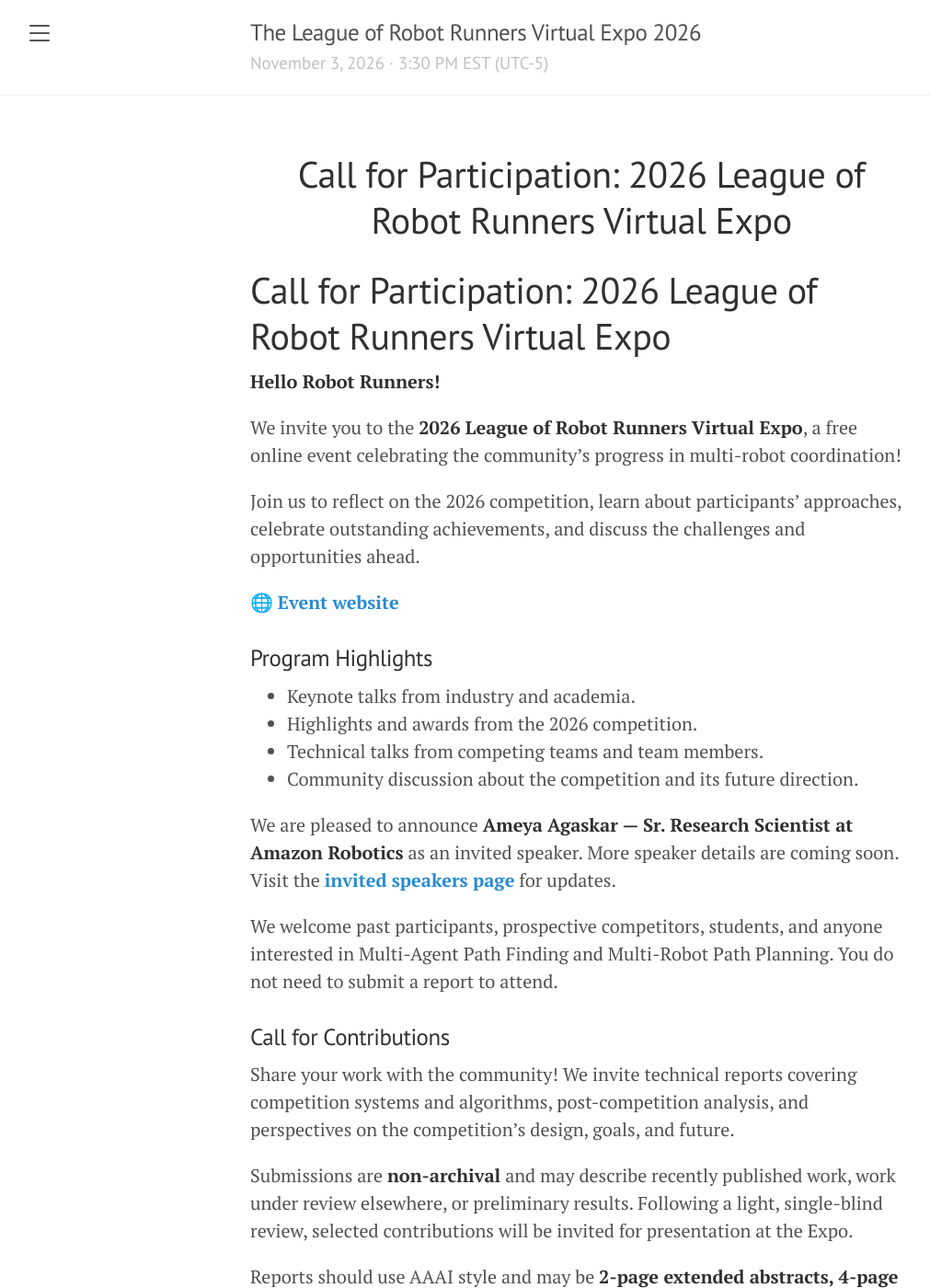
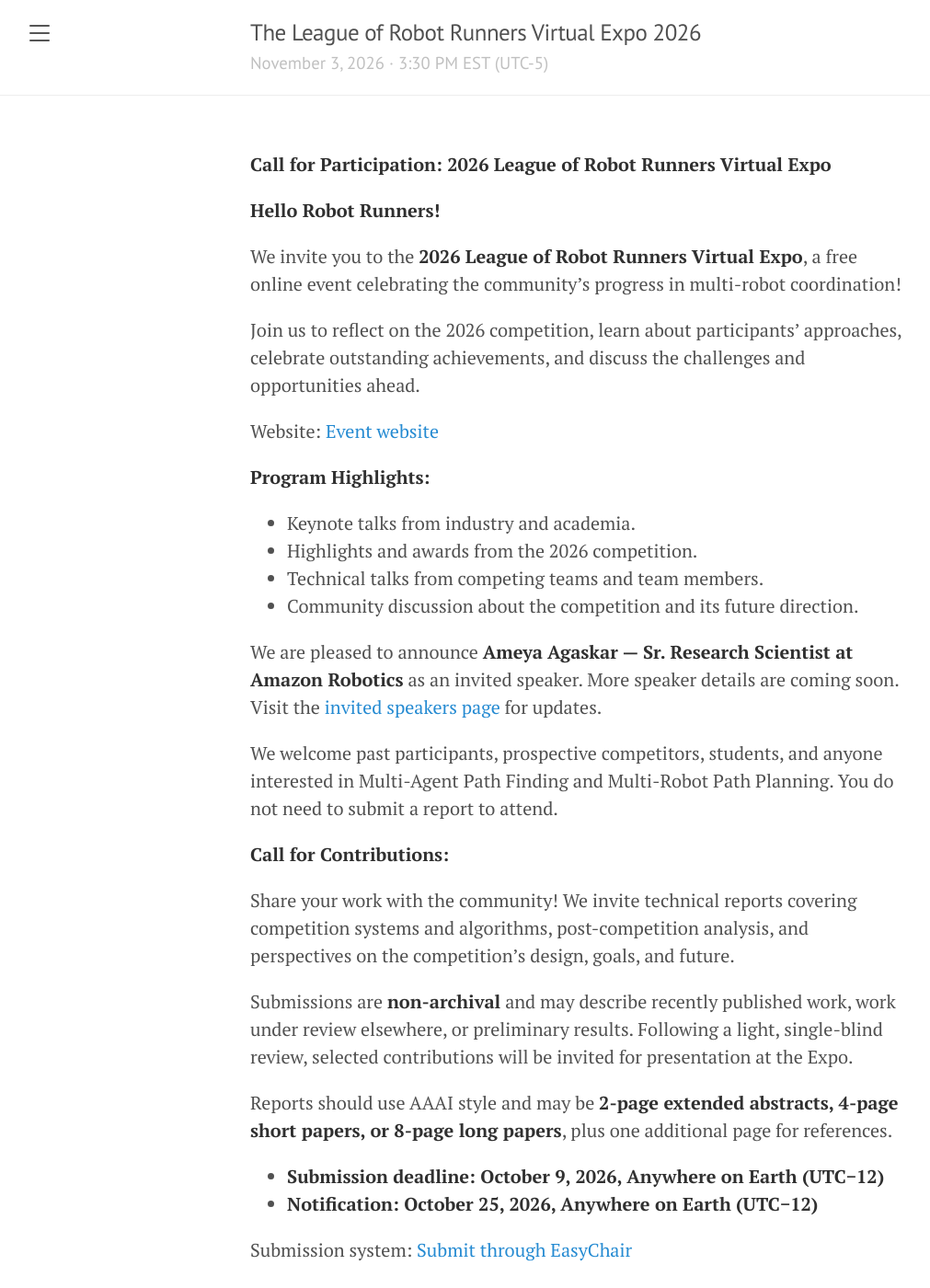
Before and after one commit to MAPF-Competition/2026expo, a Jekyll site: the page built from call_for_participation.md, in a window 1280 px wide and 1400 px high. Shown: the whole window at 92% size, without its empty margins (8-1019 px from the left). Built offline with Jekyll 4.4.1, drawn with Linux system fonts in a browser that asks for light colours; our own code applies the rules of GitHub Pages for plain Markdown files; some of the changed text lies outside the part shown.

Commit message:
Match participation announcement to previous post style

```diff
--- a/call_for_participation.md
+++ b/call_for_participation.md
@@ -1,4 +1,4 @@
-# Call for Participation: 2026 League of Robot Runners Virtual Expo
+**Call for Participation: 2026 League of Robot Runners Virtual Expo**
 
 **Hello Robot Runners!**
 
@@ -6,20 +6,20 @@ We invite you to the **2026 League of Robot Runners Virtual Expo**, a free onlin
 
 Join us to reflect on the 2026 competition, learn about participants’ approaches, celebrate outstanding achievements, and discuss the challenges and opportunities ahead.
 
-🌐 [**Event website**](https://expo26.leagueofrobotrunners.org/)
+Website: [Event website](https://expo26.leagueofrobotrunners.org/)
 
-### Program Highlights
+**Program Highlights:**
 
 - Keynote talks from industry and academia.
 - Highlights and awards from the 2026 competition.
 - Technical talks from competing teams and team members.
 - Community discussion about the competition and its future direction.
 
-We are pleased to announce **Ameya Agaskar — Sr. Research Scientist at Amazon Robotics** as an invited speaker. More speaker details are coming soon. Visit the [**invited speakers page**](https://expo26.leagueofrobotrunners.org/invited_speaker/) for updates.
+We are pleased to announce **Ameya Agaskar — Sr. Research Scientist at Amazon Robotics** as an invited speaker. More speaker details are coming soon. Visit the [invited speakers page](https://expo26.leagueofrobotrunners.org/invited_speaker/) for updates.
 
 We welcome past participants, prospective competitors, students, and anyone interested in Multi-Agent Path Finding and Multi-Robot Path Planning. You do not need to submit a report to attend.
 
-### Call for Contributions
+**Call for Contributions:**
 
 Share your work with the community! We invite technical reports covering competition systems and algorithms, post-competition analysis, and perspectives on the competition’s design, goals, and future.
 
@@ -30,21 +30,22 @@ Reports should use AAAI style and may be **2-page extended abstracts, 4-page sho
 - **Submission deadline: October 9, 2026, Anywhere on Earth (UTC−12)**
 - **Notification: October 25, 2026, Anywhere on Earth (UTC−12)**
 
-📝 [**Submit through EasyChair**](https://easychair.org/conferences/?conf=lorrvirtualexpo2026)
-📄 [**Full call and submission instructions**](https://expo26.leagueofrobotrunners.org/call_for_submission/)
+Submission system: [Submit through EasyChair](https://easychair.org/conferences/?conf=lorrvirtualexpo2026)
 
-### Event Details
+Submission instructions: [Full call and submission instructions](https://expo26.leagueofrobotrunners.org/call_for_submission/)
+
+**Event Details:**
 
 - **Date:** Tuesday, November 3, 2026
 - **Time:** 3:30 PM EST (UTC−5), equivalent to 20:30 UTC
 - **Location:** Online via Zoom
 - **Cost:** Free
 
-### Registration
+**Registration:**
 
-**Registration is now open!** [**Register for the Expo**](https://forms.gle/t7uF2QxEycZnB6SG7).
+**Registration is now open!** [Register for the Expo](https://forms.gle/t7uF2QxEycZnB6SG7).
 
-Joining instructions will be provided to registered attendees. Visit the [**registration page**](https://expo26.leagueofrobotrunners.org/registration/) for event details, and check the event website for speaker and program updates.
+Joining instructions will be provided to registered attendees. Visit the [registration page](https://expo26.leagueofrobotrunners.org/registration/) for event details, and check the event website for speaker and program updates.
 
 For questions, contact [league-of-robot-runners@googlegroups.com](mailto:league-of-robot-runners@googlegroups.com).
 
```
Also changed, not shown: 1 other file.
